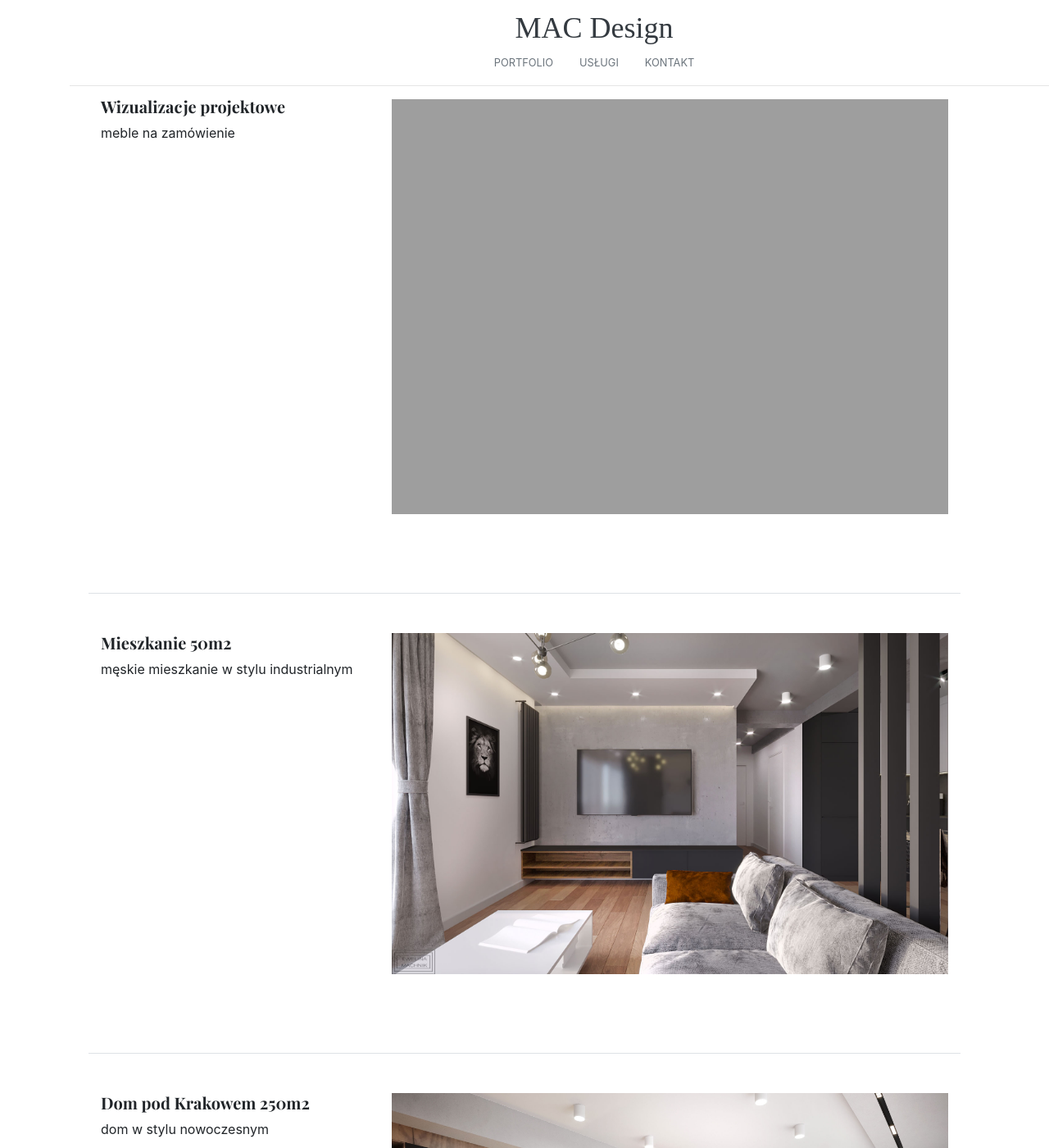
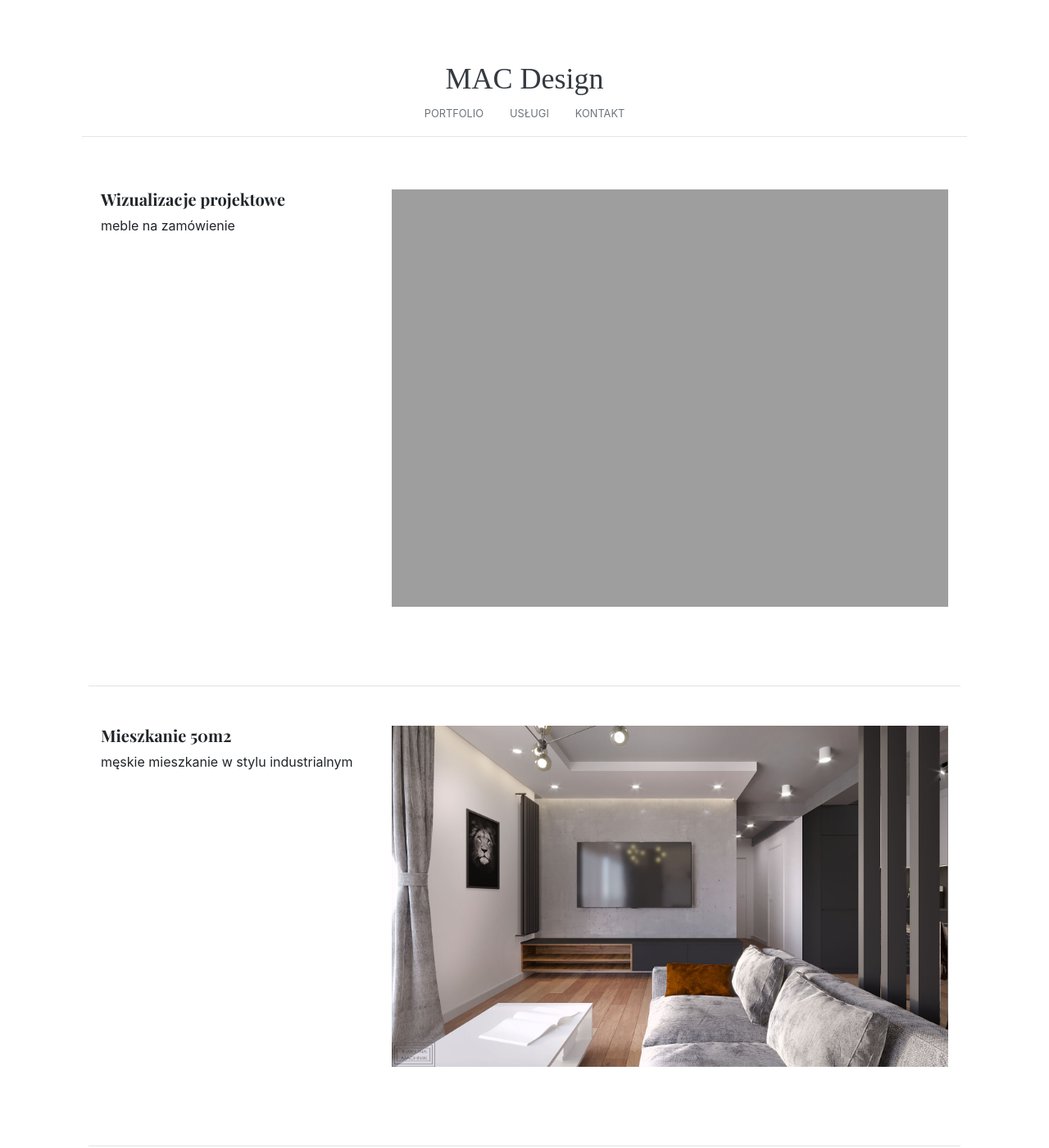
Before and after one commit to RMachnik/mac-design, a Jekyll site: the page built from index.html, in a window 1280 px wide and 1400 px high. Shown: the whole window at 82% size. Built offline with Jekyll 4.4.1, drawn with Linux system fonts in a browser that asks for light colours; nearby versions of some CDN libraries; some web fonts are replaced.

```diff
--- a/_includes/header.html
+++ b/_includes/header.html
@@ -1,6 +1,5 @@
-<div class="navbar12">
-    <header class="blog-header my-3">
-
+<div class="container align-content-center sticky-top navigation">
+    <header class="blog-header my-2">
         <div class="col-12 text-center">
             <a class="blog-header-logo text-dark" href="{{ site.baseurl | prepend: site.url}}/">{{ site.title }}</a>
         </div>
--- a/assets/css/index.css
+++ b/assets/css/index.css
@@ -3,6 +3,7 @@
 .blog-header {
     line-height: 1;
     border-bottom: 1px solid #e5e5e5;
+    z-index: 10;
 }
 
 .blog-header-logo {
@@ -160,14 +161,9 @@
     border-bottom: none;
     margin-bottom: 0;
 }
-.navbar12 {
-    overflow: hidden;
-    position: fixed; /* Set the navbar to fixed position */
-    top: 0; /* Position the navbar at the top of the page */
-    width: 100%; /* Full width */
+.navigation {
     z-index: 10;
     background: white;
-    margin-bottom: 0px;
 }
 .main {
     margin-top: 70px; /* Add a top margin to avoid content overlay */
```
